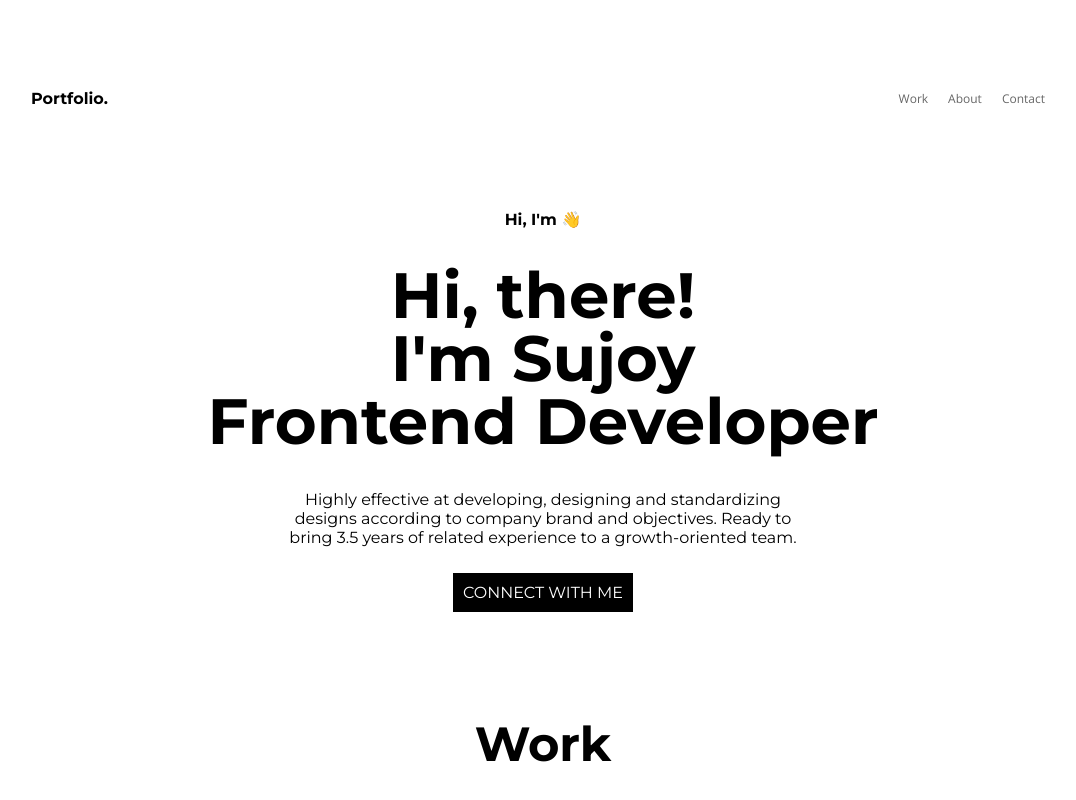
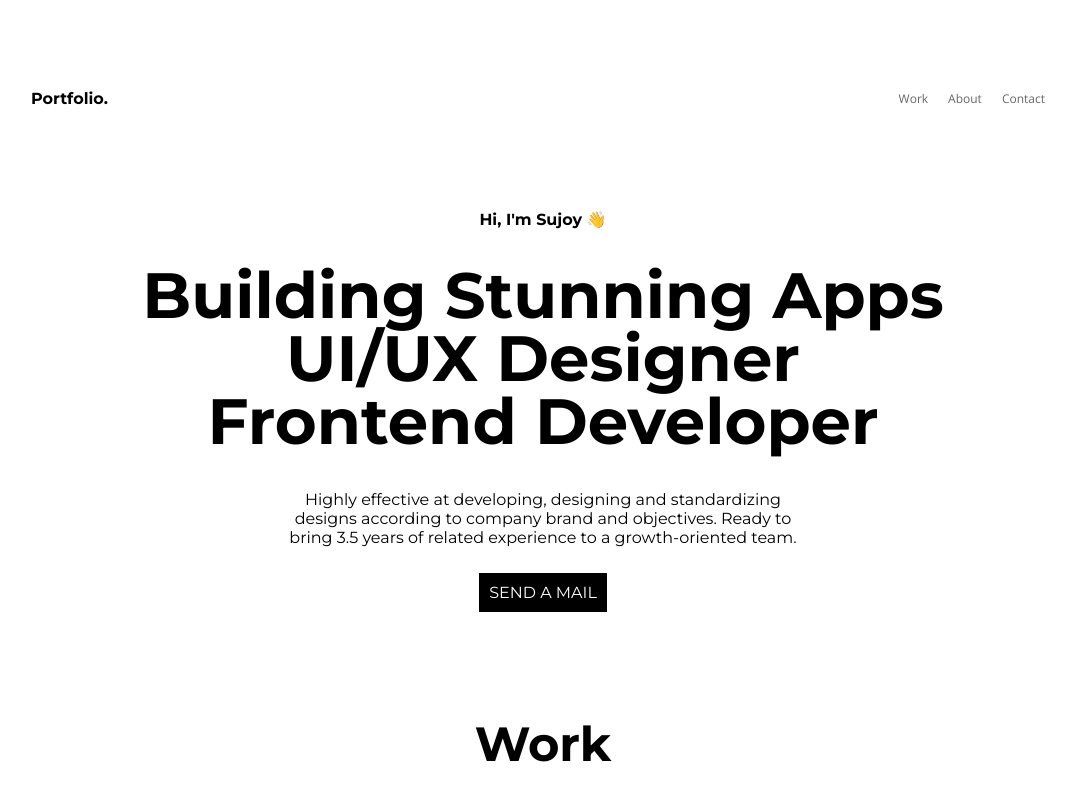
Before and after one commit to sujoyduttajad/Gatsby-portfolio, a Gatsby site in the folder Portfolio/: page / in a window 1280 px wide. Shown: the top 800 px of the page, without its empty margins (97-1173 px from the left). Built offline with nearby package versions, Linux system fonts and the light colour scheme; Gatsby itself is replaced by a stand-in of ours; grey boxes are pictures that could not be loaded.

```diff
--- a/Portfolio/src/components/Header.js
+++ b/Portfolio/src/components/Header.js
@@ -46,7 +46,7 @@
               }`}
               className="primary-btn"
             >
-              CONNECT WITH ME
+              SEND A MAIL
             </a>
           </Fade>
         </div>
--- a/Portfolio/src/yourdata.js
+++ b/Portfolio/src/yourdata.js
@@ -17,12 +17,12 @@
   //Change The Website Template
 
   //   Header Details ---------------------
-  name: "",
+  name: "Sujoy",
   headerTagline: [
     //Line 1 For Header
-    "Hi, there!",
+    "Building Stunning Apps",
     //Line 2 For Header
-    "I'm Sujoy",
+    "UI/UX Designer",
     //Line 3 For Header
     "Frontend Developer",
   ],
```
Also changed, not shown: Portfolio/src/images/Figma.svg (added), Portfolio/src/images/Next.js.svg (added), Portfolio/src/images/Node.js.svg (added), Portfolio/src/images/Redux.svg (added), Portfolio/src/images/Sass.svg (added), Portfolio/src/images/Sass2.svg (added), Portfolio/src/images/codepen.svg (deleted).
